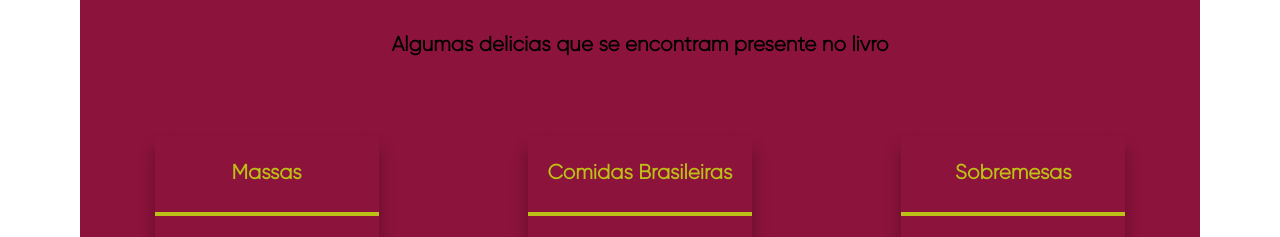
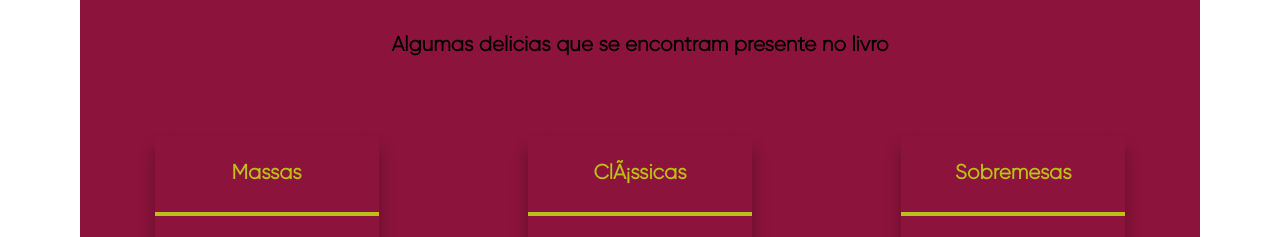
Before and after one commit to Manoelrsn/ReceitasdaMaria, a plain HTML site: page index.html in a window 1280 px wide. Shown: the part 1600-1837 px from the top of the page. Drawn offline with Linux system fonts and the light colour scheme.

Commit message:
Add files via upload

```diff
--- a/index.html
+++ b/index.html
@@ -48,7 +48,7 @@
                 <img src="./pictures/logo_massa3.jpg">
             </div>
             <div class="pictures">
-                <h1>Comidas Brasileiras</h1>
+                <h1>Clássicas</h1>
                 <img src="./pictures/logo_feijoada.jpg">
                 <img src="./pictures/logo_cuscuz.jpg">
             </div>
```
